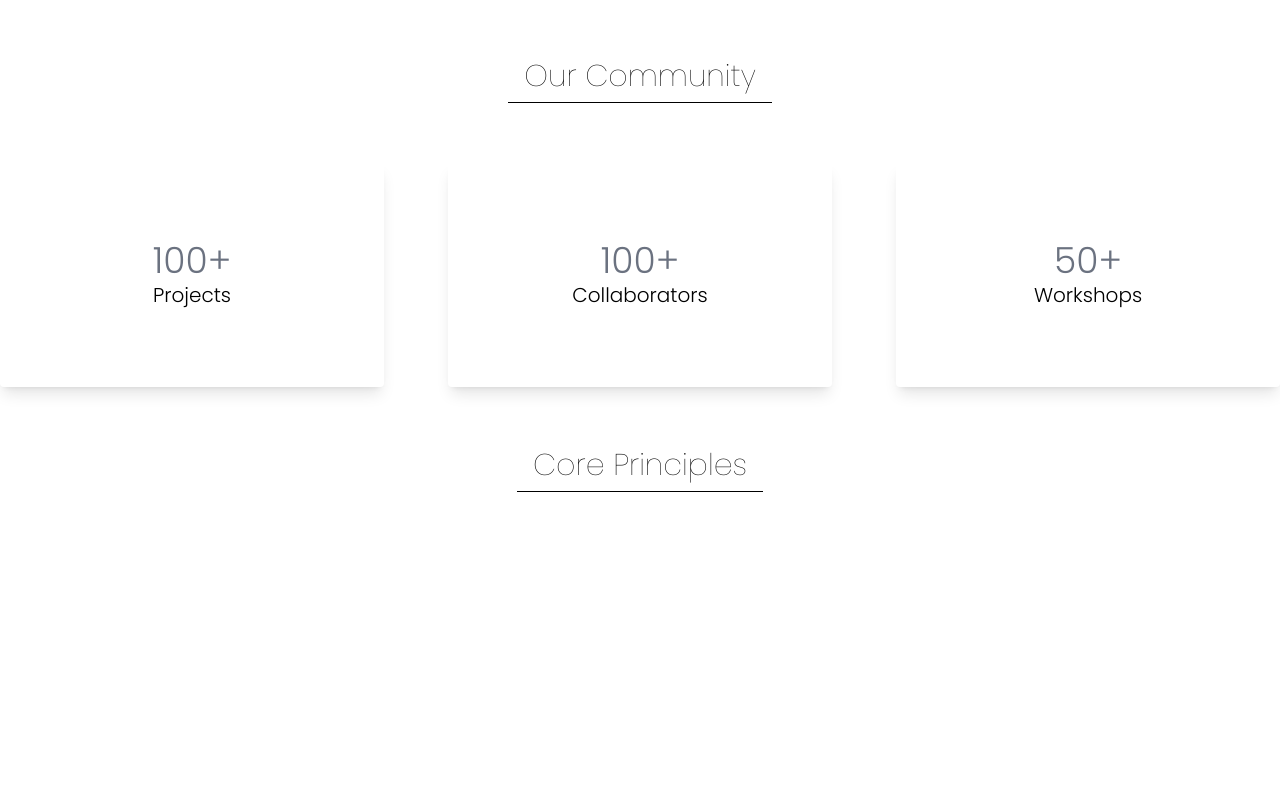
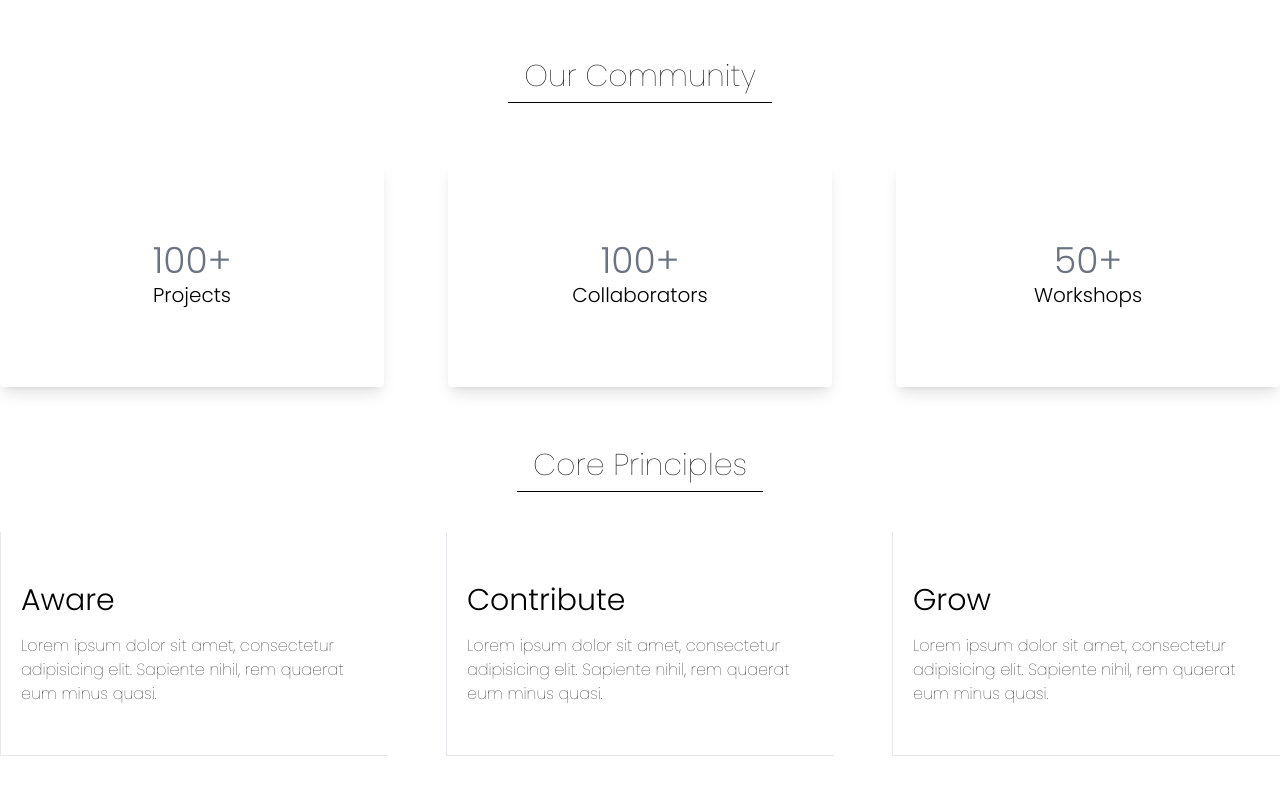
Before and after one commit to aakashj001/open-source-chandigarh, a React (Create React App) app: page / in a window 1280 px wide. Shown: the part 278-1072 px from the top of the page. Before the commit the page ends 800 px from the top, so only its background shows below. Built offline with nearby package versions, Linux system fonts and the light colour scheme.

Commit message:
Core Concept section made

```diff
--- /dev/null
+++ b/src/components/BasicCard.js
@@ -0,0 +1,14 @@
+import React from "react";
+
+function BasicCard({ title, description }) {
+  return (
+    <div className="md:flex-[0.3_0_0%] h-56 flex flex-col px-5 justify-center border-l border-b">
+      <font className="text-3xl font-light">{title}</font>
+      <font className = 'font-thin mt-4'>
+        Lorem ipsum dolor sit amet, consectetur adipisicing elit. Sapiente nihil, rem quaerat eum minus quasi.
+      </font>
+    </div>
+  );
+}
+
+export default BasicCard;
--- a/src/components/Core.js
+++ b/src/components/Core.js
@@ -1,14 +1,19 @@
-import React from 'react'
+import React from "react";
+import BasicCard from "./BasicCard";
 
 function Core() {
   return (
-    <div className='container mt-10 m-auto flex flex-col items-center justify-center'>
-        <font className = 'font-thin text-3xl text-center border-b pb-2 px-4 border-b-black'>
-            Core Principles
-        </font>
-
+    <div className="container mt-10 m-auto flex flex-col items-center justify-center">
+      <font className="font-thin text-3xl text-center border-b pb-2 px-4 border-b-black">
+        Core Principles
+      </font>
+      <div className="flex flex-col w-full md:flex-row justify-between my-10">
+        <BasicCard title={"Aware"} />
+        <BasicCard title={"Contribute"} />
+        <BasicCard title={"Grow"} />
+      </div>
     </div>
-  )
+  );
 }
 
-export default Core
+export default Core;
```
